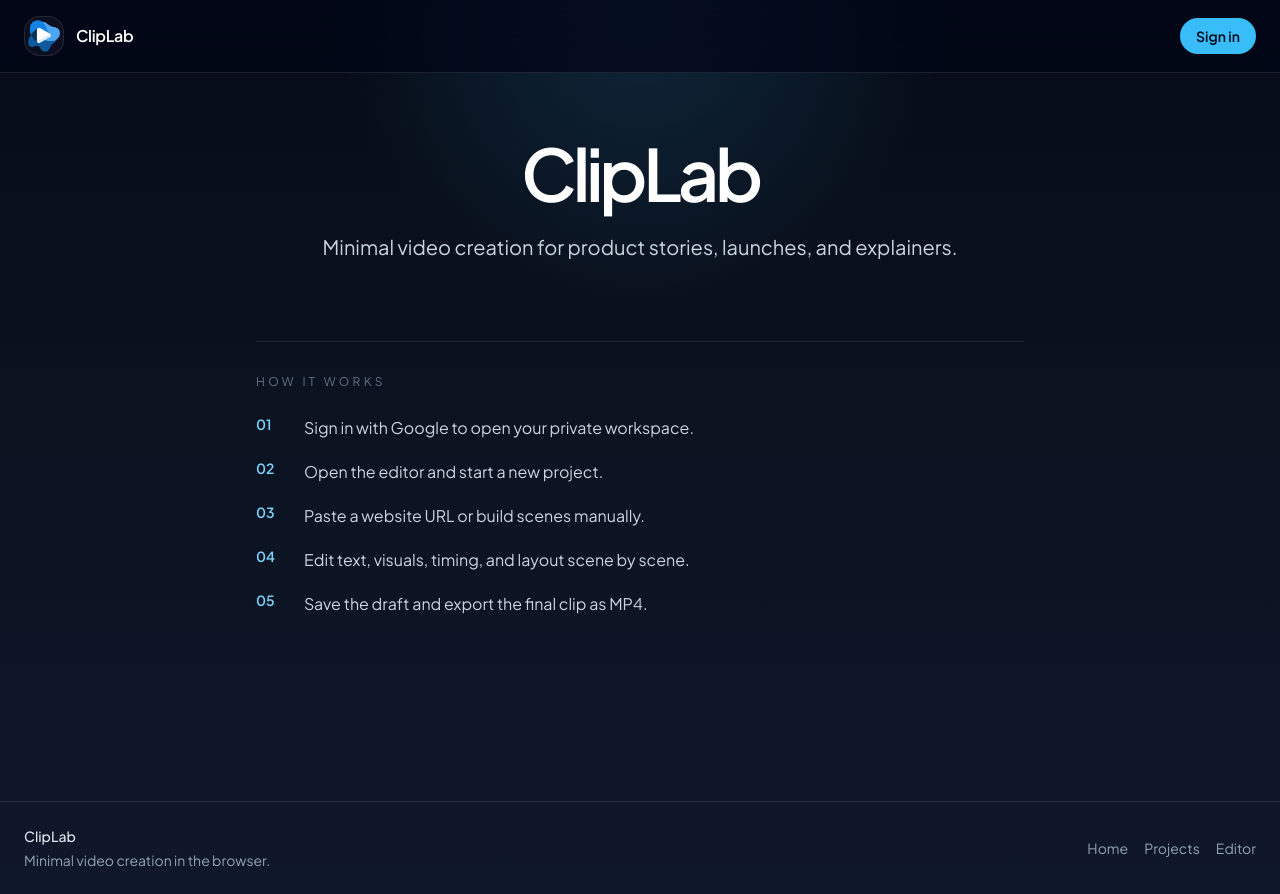
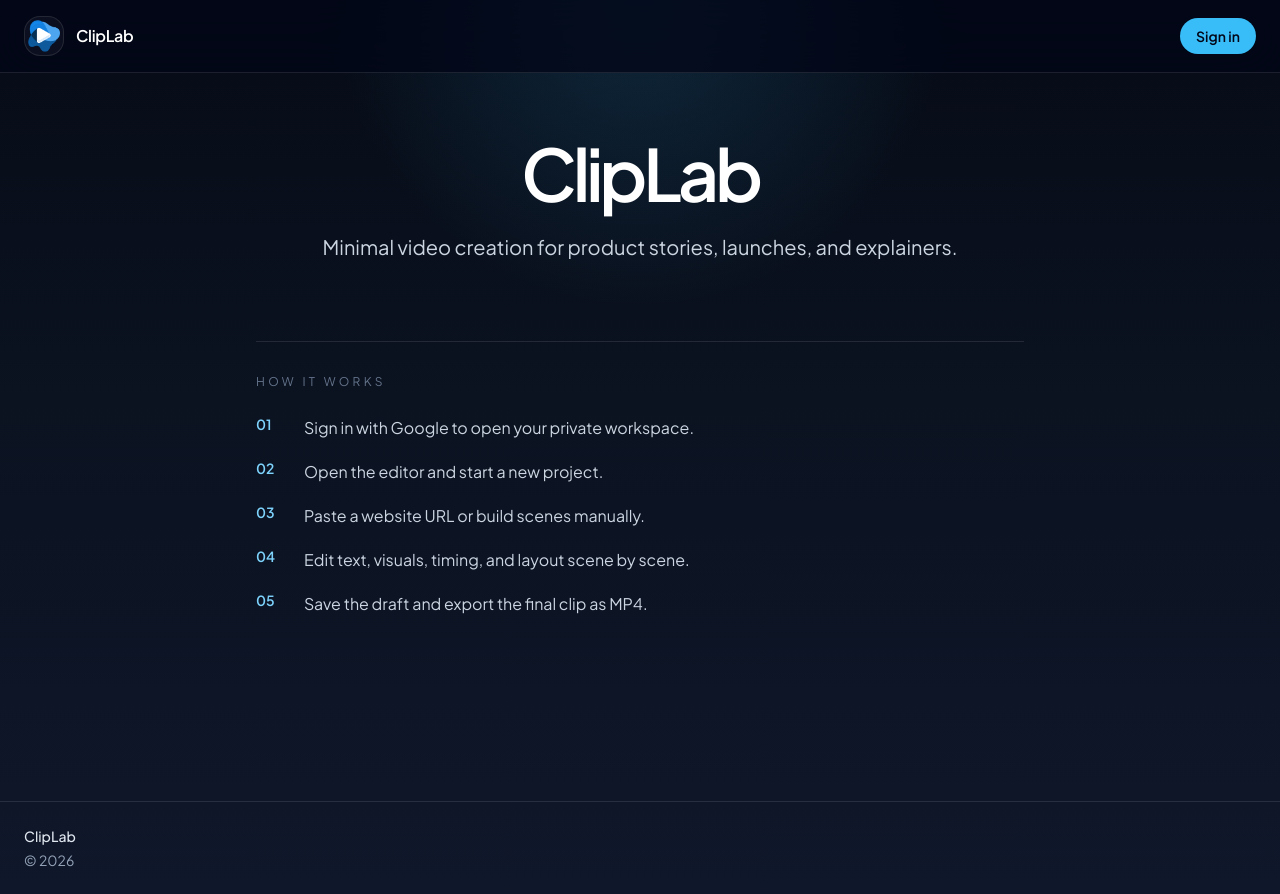
Before and after one commit to Vitalii-Pohorielov/videocreatorapp, a Next.js app: page / in a window 1280 px wide. Built offline with nearby package versions, Linux system fonts and the light colour scheme; no server answers.

Commit message:
Simplify footer content

```diff
--- a/components/AppFooter.tsx
+++ b/components/AppFooter.tsx
@@ -1,26 +1,12 @@
-"use client";
+export function AppFooter() {
+  const year = new Date().getFullYear();
 
-import Link from "next/link";
-
-export function AppFooter() {
   return (
     <footer className="border-t border-white/10">
-      <div className="mx-auto flex w-full max-w-7xl flex-col gap-4 px-6 py-6 text-sm text-slate-400 sm:flex-row sm:items-center sm:justify-between">
+      <div className="mx-auto flex w-full max-w-7xl items-center justify-between px-6 py-6 text-sm text-slate-400">
         <div>
           <p className="font-medium text-slate-200">ClipLab</p>
-          <p className="mt-1">Minimal video creation in the browser.</p>
-        </div>
-
-        <div className="flex items-center gap-4">
-          <Link href="/" className="transition hover:text-white">
-            Home
-          </Link>
-          <Link href="/projects" className="transition hover:text-white">
-            Projects
-          </Link>
-          <Link href="/editor" className="transition hover:text-white">
-            Editor
-          </Link>
+          <p className="mt-1">© {year}</p>
         </div>
       </div>
     </footer>
```
